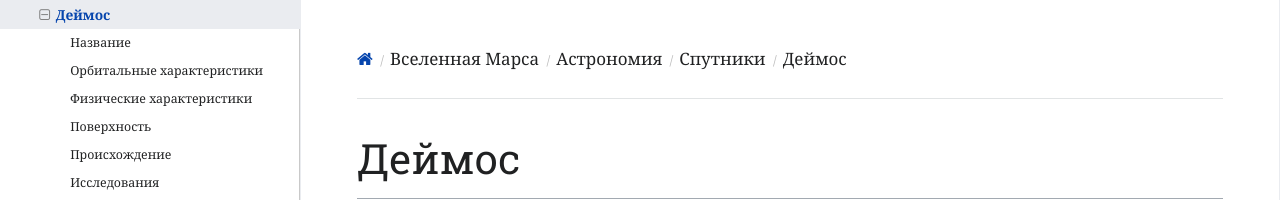
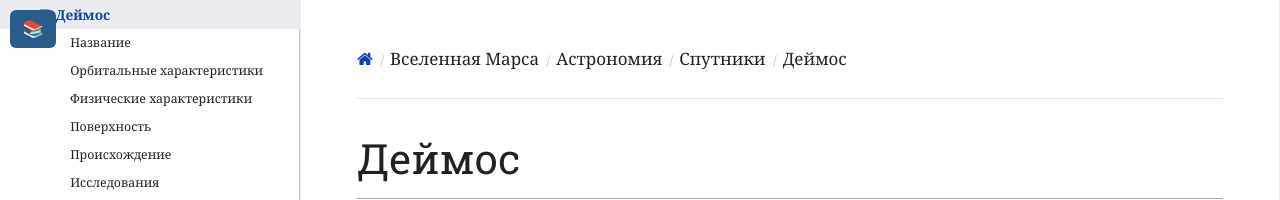
Before and after one commit to ivanhohlov14-bit/mars-encyclopedia, an MkDocs documentation site: the page built from docs/astronomy/deimos.md, in a window 1280 px wide. Shown: the top 200 px of the page. Built offline with MkDocs 1.6.1, drawn with Linux system fonts in a browser that asks for light colours; nearby versions of some CDN libraries.

Commit message:
Update deimos.md

```diff
--- a/docs/astronomy/deimos.md
+++ b/docs/astronomy/deimos.md
@@ -1,3 +1,5 @@
+<button onclick="document.querySelector('.md-sidebar--primary').style.display='none'; document.querySelector('.md-content').style.maxWidth='100%';" style="position:fixed;top:10px;left:10px;z-index:1000;background:#2a5c8a;color:white;border:none;border-radius:6px;padding:8px 12px;cursor:pointer;font-size:18px;">📚</button>
+
 # Деймос
 
 <div class="infobox" style="float: right; width: 280px; background: #f8f9fa; border: 1px solid #a2a9b1; padding: 10px; margin: 0 0 1rem 1.5rem; font-size: 0.9rem;">
```
